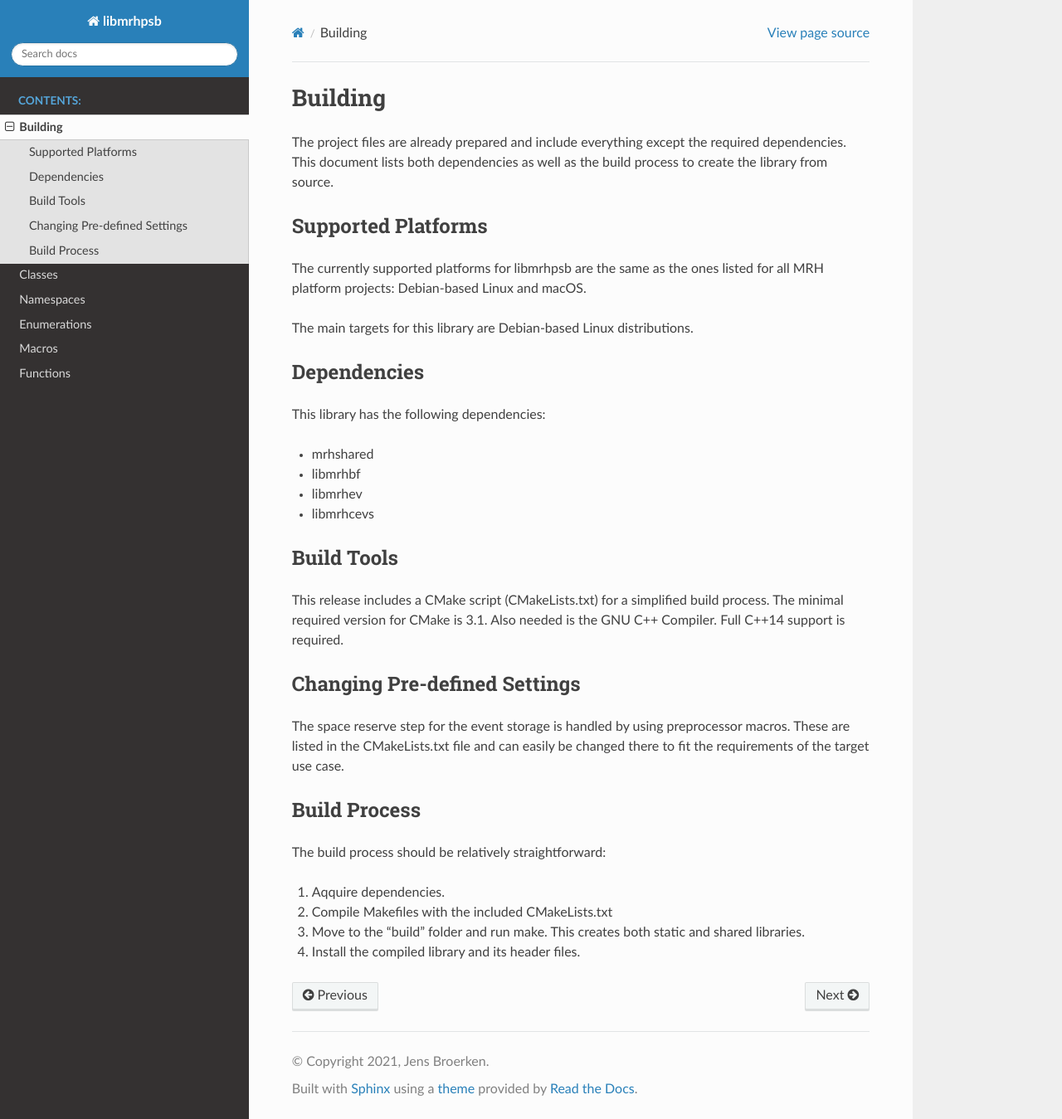
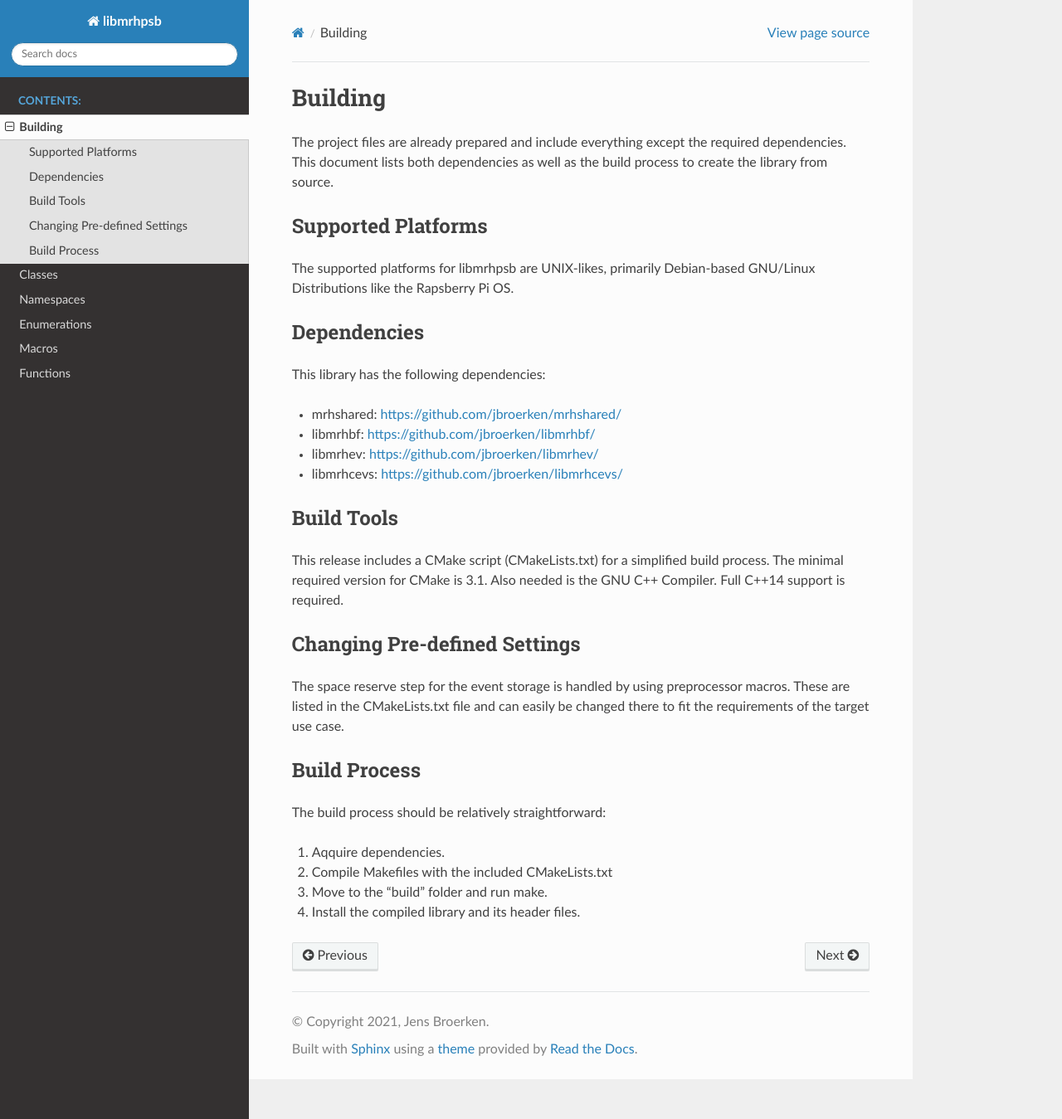
Before and after one commit to jbroerken/libmrhpsb, a Sphinx documentation site: the page built from doc/source/Building/Building.rst, in a window 1280 px wide and 1349 px high. Shown: the whole window at 83% size. Built offline with Sphinx 7.4.7 and the Read the Docs theme 2.0.0, drawn with Linux system fonts in a browser that asks for light colours.

Commit message:
Update documentation
- Add links to required dependencies.
- Correct build process information.

```diff
--- a/doc/source/Building/Building.rst
+++ b/doc/source/Building/Building.rst
@@ -7,19 +7,17 @@
 
 Supported Platforms
 -------------------
-The currently supported platforms for libmrhpsb are the same as the ones listed
-for all MRH platform projects: Debian-based Linux and macOS.
-
-The main targets for this library are Debian-based Linux distributions.
+The supported platforms for libmrhpsb are UNIX-likes, primarily
+Debian-based GNU/Linux Distributions like the Rapsberry Pi OS.
 
 Dependencies
 ------------
 This library has the following dependencies:
 
-* mrhshared
-* libmrhbf
-* libmrhev
-* libmrhcevs
+* mrhshared: https://github.com/jbroerken/mrhshared/
+* libmrhbf: https://github.com/jbroerken/libmrhbf/
+* libmrhev: https://github.com/jbroerken/libmrhev/
+* libmrhcevs: https://github.com/jbroerken/libmrhcevs/
 
 Build Tools
 -----------
@@ -39,6 +37,5 @@
 
 1. Aqquire dependencies.
 2. Compile Makefiles with the included CMakeLists.txt
-3. Move to the "build" folder and run make. This creates both static and
-   shared libraries.
+3. Move to the "build" folder and run make.
 4. Install the compiled library and its header files.
```
